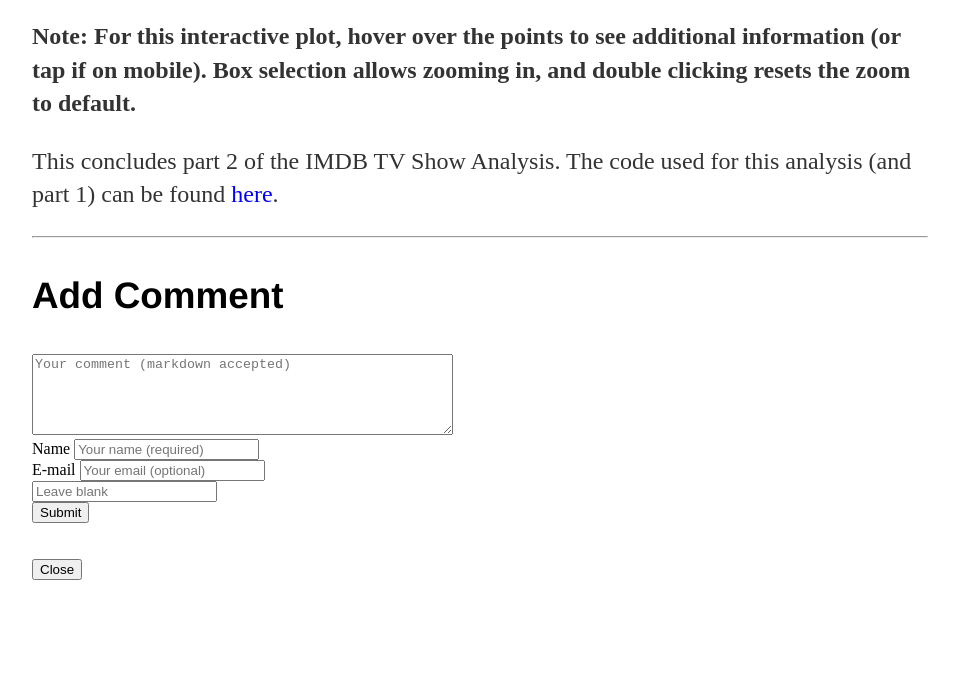
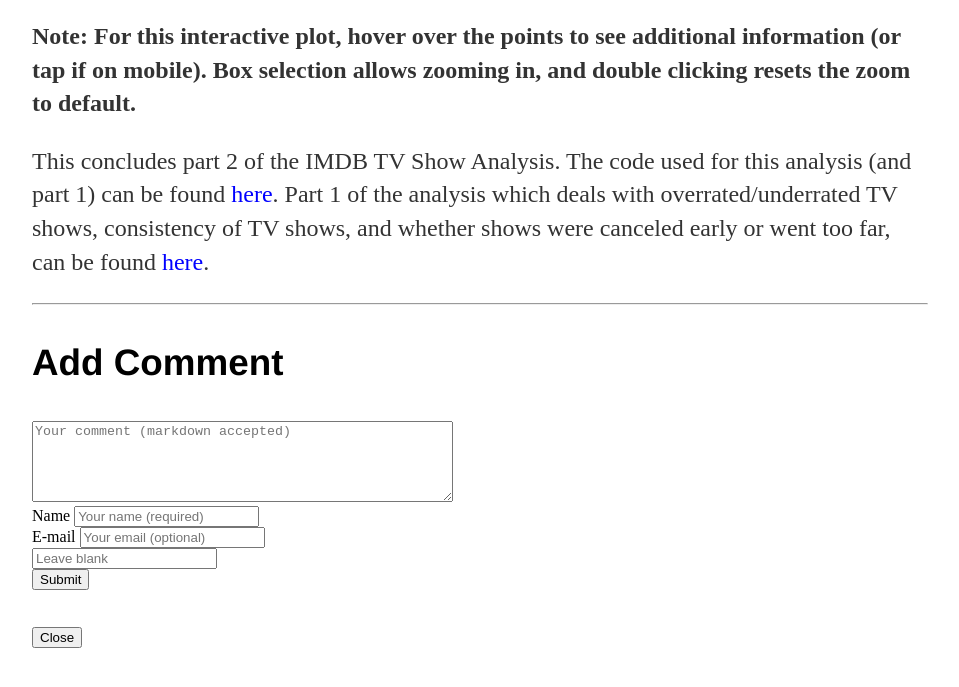
Before and after one commit to sabnanih/sabnanih.github.io, a Jekyll site: the page built from _posts/2020-06-26-IMDB-TV-Show-Analysis-Part2.md, in a window 1280 px wide and 900 px high, scrolled down 9998 px, cut to the strip 192-879 px from the top of the window. Shown: the whole strip, without its empty margins (160-1119 px from the left). Built offline with Jekyll 4.4.1, drawn with Linux system fonts in a browser that asks for light colours; nearby versions of some CDN libraries; our own code applies the rules of GitHub Pages for plain Markdown files; before the commit the page ends 10830 px from its top, so only the background shows below that.

Commit message:
fix links to blog posts

```diff
--- a/_posts/2020-06-26-IMDB-TV-Show-Analysis-Part2.md
+++ b/_posts/2020-06-26-IMDB-TV-Show-Analysis-Part2.md
@@ -84,7 +84,8 @@ Fig 10 below is an interactive box plot (with points denoting TV shows) grouped
 
 **Note: For this interactive plot, hover over the points to see additional information (or tap if on mobile). Box selection allows zooming in, and double clicking resets the zoom to default.**
 
-This concludes part 2 of the IMDB TV Show Analysis. The code used for this analysis (and part 1) can be found <a href="https://github.com/sabnanih/imdb-tv-analysis/blob/master/analysis.ipynb" target="_blank" rel="nofollow noopener noreferrer">here</a>.
+This concludes part 2 of the IMDB TV Show Analysis. The code used for this analysis (and part 1) can be found <a href="https://github.com/sabnanih/imdb-tv-analysis/blob/master/analysis.ipynb" target="_blank" rel="nofollow noopener noreferrer">here</a>. Part 1 of the analysis which deals with overrated/underrated TV shows, consistency of TV shows, and whether shows were canceled early or went too far, can be found <a href="/blog/2020/05/25/IMDB-TV-Show-Analysis" target="_blank" rel="nofollow">here</a>.
+
 
 {% if page.comments == true %}
   {% include comments.html %}
```
Also changed, not shown: _posts/2020-05-25-IMDB-TV-Show-Analysis.md (+1 -1 lines).
